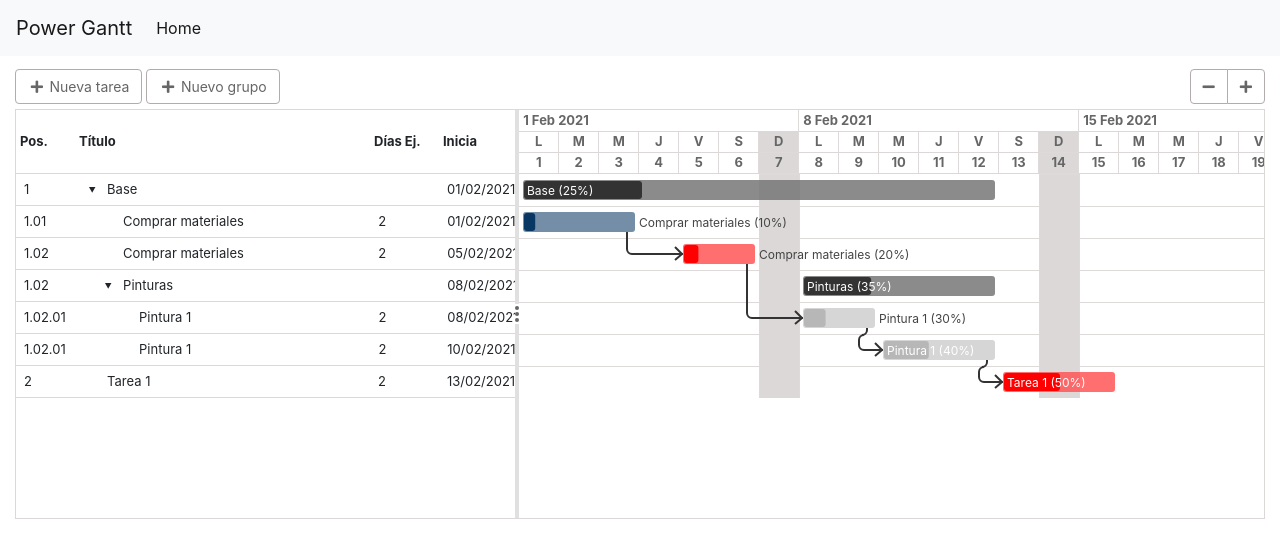
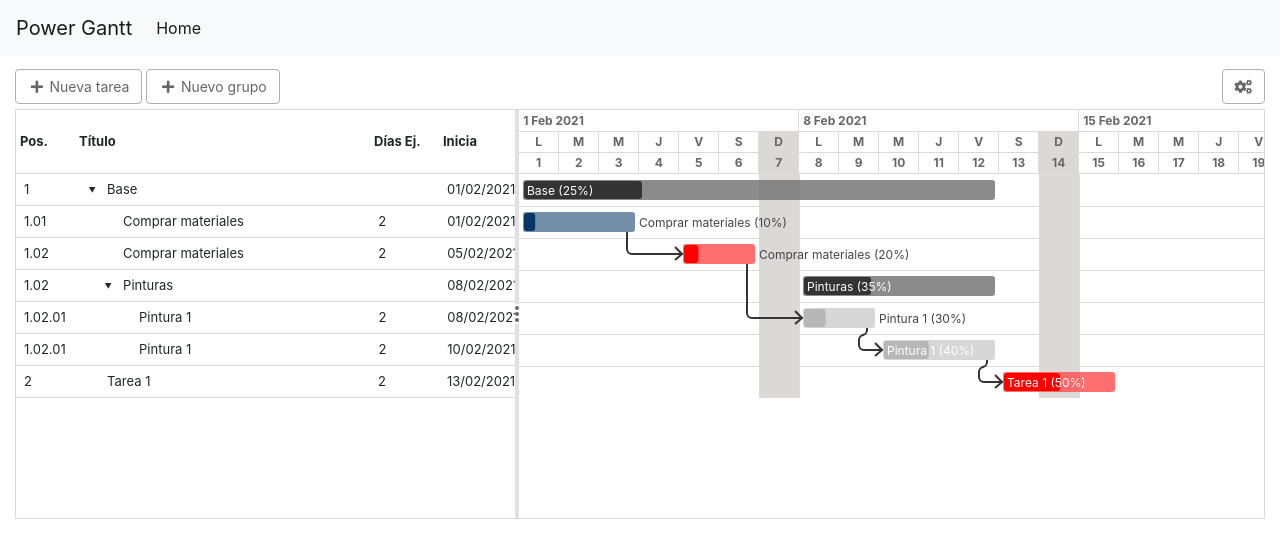
Before and after one commit to CharlesPs/power-gantt, a React (Create React App) app: page / in a window 1280 px wide. Shown: the top 558 px of the page. Built offline with nearby package versions, Linux system fonts and the light colour scheme.

Commit message:
add options

```diff
--- a/src/App.tsx
+++ b/src/App.tsx
@@ -494,23 +494,25 @@ const App = () => {
                             dayMaxWidth={64}
                             onToggleCollapse={toggleCollapse}
                             onItemEdit={onItemEdit}
+                            options={{
+                                showWidthButtons: true
+                            }}
                             toolbar={{
-                                // buttonClassName: 'btn btn-default',
+                                buttonClassName: 'btn btn-default',
+                                showOptionsButton: true,
                                 left: [
-                                    {
-                                        icon: <i className="fas fa-fw fa-plus"></i>,
-                                        text: 'Nueva tarea',
-                                        onClick: () => console.log('nueva tarea ok!')
-                                    },
-                                    {
-                                        icon: <i className="fas fa-fw fa-plus"></i>,
-                                        text: 'Nuevo grupo',
-                                        onClick: () => console.log('nuevo grupo ok!')
-                                    },
+                                    (
+                                        <button className="btn btn-default">
+                                            <i className="fas fa-fw fa-plus"></i> Nueva tarea
+                                        </button>
+                                    ),
+                                    (
+                                        <button className="btn btn-default ml-1">
+                                            <i className="fas fa-fw fa-plus"></i> Nuevo grupo
+                                        </button>
+                                    ),
                                 ],
-                                right: {
-                                    showWidthButtons: true
-                                }
+                                right: []
                             }}
                         />
                     </div>
--- a/src/Components/Gantt/Gantt.styl
+++ b/src/Components/Gantt/Gantt.styl
@@ -1,3 +1,17 @@
+
+.gantt-container
+    font-size 12px
+
+    button
+        font-size inherit
+
+        &.btn-default
+            background-color var(--button-background)
+            border var(--button-border)
+            color var(--button-text-color)
+
+        &:focus
+            box-shadow: none
 
 .gantt
     background-color: #fff;
@@ -7,10 +21,13 @@
     font-size: 13px
     height 410px
     min-height: 410px
+    overflow: hidden
     position relative
 
     .gantt-row
         border-bottom: 1px solid var(--border-color)
         height: var(--row-height)
 
+
+
 @import './GanttDivisor.styl'
--- a/src/Components/Gantt/Gantt.tsx
+++ b/src/Components/Gantt/Gantt.tsx
@@ -7,6 +7,7 @@ import GanttTableRows from '../GanttTable/GanttTableRows'
 import GanttChartHeader from '../GanttChart/GanttChartHeader'
 import GanttChartBody from '../GanttChart/GanttChartBody'
 import GanttDivisor from './GanttDivisor'
+import GanttOptions from '../GanttOptions/GanttOptions'
 
 import UI_helper from '../../Helpers/UI_helper'
 
@@ -31,6 +32,7 @@ type Props = {
     onToggleCollapse: any,
     onItemEdit?: any,
     toolbar?: any,
+    options?: any,
 }
 
 let scrollTop = 0
@@ -58,6 +60,7 @@ const Gantt = (props: Props) => {
 
     const [ state, setState ] = useState({
         divisorPosition: localPercent || 40,
+        showOptions: false,
         ganttWidth: 0,
         ganttLeft: 0,
         minTableWidthPercent: props.minTableWidthPercent || 20,
@@ -202,10 +205,7 @@ const Gantt = (props: Props) => {
             <div className="gantt-container">
                 <GanttToolbar
                     options={props.toolbar}
-                    dayWidth={state.dayWidth}
-                    minDayWidth={props.dayMinWidth || props.dayWidth}
-                    maxDayWidth={props.dayMaxWidth || props.dayWidth}
-                    onChangeWidth={onChangeWidth}
+                    onToggleOptions={() => setState({ ...state, showOptions: !state.showOptions })}
                 />
                 <div className="gantt"
                     ref={ganttElRef}
@@ -277,6 +277,16 @@ const Gantt = (props: Props) => {
                         divisorPosition={state.divisorPosition}
                         onScroll={(newPosition: any) => updateDivisorPosition(newPosition)}
                     />
+                    <GanttOptions
+                        show={state.showOptions}
+                        options={{
+                            ...props.options,
+                            dayWidth: state.dayWidth,
+                            dayMinWidth: props.dayMinWidth || props.dayWidth,
+                            dayMaxWidth: props.dayMaxWidth || props.dayWidth,
+                        }}
+                        onChangeWidth={onChangeWidth}
+                    />
                 </div>
             </div>
         </>
--- a/src/Components/GanttChart/GanttChart.styl
+++ b/src/Components/GanttChart/GanttChart.styl
@@ -35,6 +35,7 @@
             color #666
             display flex
             flex-direction: column
+            font-size 12px
             font-weight: bold
             justify-content: center
             text-align: center
--- /dev/null
+++ b/src/Components/GanttOptions/GanttOptions.styl
@@ -0,0 +1,19 @@
+
+.gantt-options
+    background-color #efefef
+    border-left 1px solid var(--border-color)
+    bottom 0
+    padding 15px
+    position absolute
+    right -289px
+    top 0
+    width 289px
+    z-index 10
+
+    transition right .2s ease
+
+    &.open
+        right 0
+
+    label
+        font-weight: bold
--- /dev/null
+++ b/src/Components/GanttOptions/GanttOptions.tsx
@@ -0,0 +1,64 @@
+
+import React from 'react'
+
+type Props = {
+    show: boolean,
+    options: any,
+    onChangeWidth: any,
+}
+
+const GanttOptions = (props: Props) => {
+
+    const defaultOptions = {
+        buttonClassName: 'btn btn-default',
+        showWidthButtons: false
+    }
+
+    const options = Object.assign(defaultOptions, props.options)
+
+    const lessDayWidth = (e: any) => {
+        e.preventDefault()
+
+        const newDayWidth = options.dayWidth - 4
+
+        if (newDayWidth >= options.dayMinWidth) {
+
+            props.onChangeWidth(newDayWidth)
+        }
+    }
+
+    const moreDayWidth = (e: any) => {
+        e.preventDefault()
+
+        const newDayWidth = options.dayWidth + 4
+
+        if (newDayWidth <= options.dayMaxWidth) {
+
+            props.onChangeWidth(newDayWidth)
+        }
+    }
+
+    return (
+        <div className={`gantt-options ${!props.show ? '' : 'open'}`}>
+            <form>
+                {!options.showWidthButtons ? null : (
+                    <div className="form-group">
+                        <label htmlFor="">Ancho de columnas</label>
+                        <div>
+                            <div className="btn-group">
+                                <button className={options.buttonClassName} onClick={lessDayWidth}>
+                                    <i className="fas fa-fw fa-minus"></i> Más pequeñas
+                                </button>
+                                <button className={options.buttonClassName} onClick={moreDayWidth}>
+                                    <i className="fas fa-fw fa-plus"></i> Más grandes
+                                </button>
+                            </div>
+                        </div>
+                    </div>
+                )}
+            </form>
+        </div>
+    )
+}
+
+export default GanttOptions
--- a/src/Components/GanttToolbar/GanttToolbar.styl
+++ b/src/Components/GanttToolbar/GanttToolbar.styl
@@ -9,16 +9,8 @@
     justify-content: space-between
     padding 5px 0
 
+    .toolbar-left
+        flex 1
+
     .toolbar-right
         align-self: flex-end
-
-    button
-        font-size inherit
-
-        &.btn-default
-            background-color var(--button-background)
-            border var(--button-border)
-            color var(--button-text-color)
-
-        &:focus
-            box-shadow: none
--- a/src/Components/GanttToolbar/GanttToolbar.tsx
+++ b/src/Components/GanttToolbar/GanttToolbar.tsx
@@ -3,10 +3,7 @@ import React from 'react'
 
 type Props = {
     options?: any,
-    dayWidth: number,
-    minDayWidth: number,
-    maxDayWidth: number,
-    onChangeWidth: any,
+    onToggleOptions?: any,
 }
 
 const GanttToolbar = (props: Props) => {
@@ -14,65 +11,32 @@ const GanttToolbar = (props: Props) => {
     const defaultOptions = {
         enabled: true,
         buttonClassName: 'btn btn-default',
+        showOptionsButton: false,
         left: [],
-        right: {
-            showWidthButtons: false
-        }
+        right: []
     }
 
     const options = Object.assign(defaultOptions, props.options)
-
-    const lessDayWidth = () => {
-
-        const newDayWidth = props.dayWidth - 4
-
-        if (newDayWidth >= props.minDayWidth) {
-
-            props.onChangeWidth(newDayWidth)
-        }
-    }
-
-    const moreDayWidth = () => {
-
-        const newDayWidth = props.dayWidth + 4
-
-        if (newDayWidth <= props.maxDayWidth) {
-
-            props.onChangeWidth(newDayWidth)
-        }
-    }
 
     return (
         <>
             {!options.enabled ? null : (
                 <div className="gantt-toolbar">
                     <div className="toolbar-left">
-                        {!options.left ? null : (
-                            <>
-                                {options.left.map((button: any, i: number) => (
-                                    <button key={i}
-                                        className={options.buttonClassName}
-                                        onClick={button.onClick}
-                                        style={{ marginRight: 4 }}
-                                    >
-                                        {button.icon} {button.text}
-                                    </button>
-                                ))}
-                            </>
-                        )}
+                        {!options.left ? null : options.left}
                     </div>
                     <div className="toolbar-right">
-                        {!options.right.showWidthButtons ? null : (
-                            <div className="btn-group">
-                                <button className={options.buttonClassName} onClick={lessDayWidth}>
-                                    <i className="fas fa-minus"></i>
-                                </button>
-                                <button className={options.buttonClassName} onClick={moreDayWidth}>
-                                    <i className="fas fa-plus"></i>
+                        {!options.right ? null : options.right}
+                    </div>
+                    {!options.showOptionsButton ? null : (
+                        <div className="toolbar-right">
+                            <div className="btn-group ml-1">
+                                <button className={options.buttonClassName} onClick={() => props.onToggleOptions()}>
+                                    <i className="fa fa-fw fa-cogs"></i>
                                 </button>
                             </div>
-                        )}
-                    </div>
+                        </div>
+                    )}
                 </div>
             )}
         </>
--- a/src/library.styl
+++ b/src/library.styl
@@ -20,3 +20,4 @@
 @import './Components/Gantt/Gantt.styl'
 @import './Components/GanttTable/GanttTable.styl'
 @import './Components/GanttChart/GanttChart.styl'
+@import './Components/GanttOptions/GanttOptions.styl'
```
Also changed, not shown: src/library.css.
